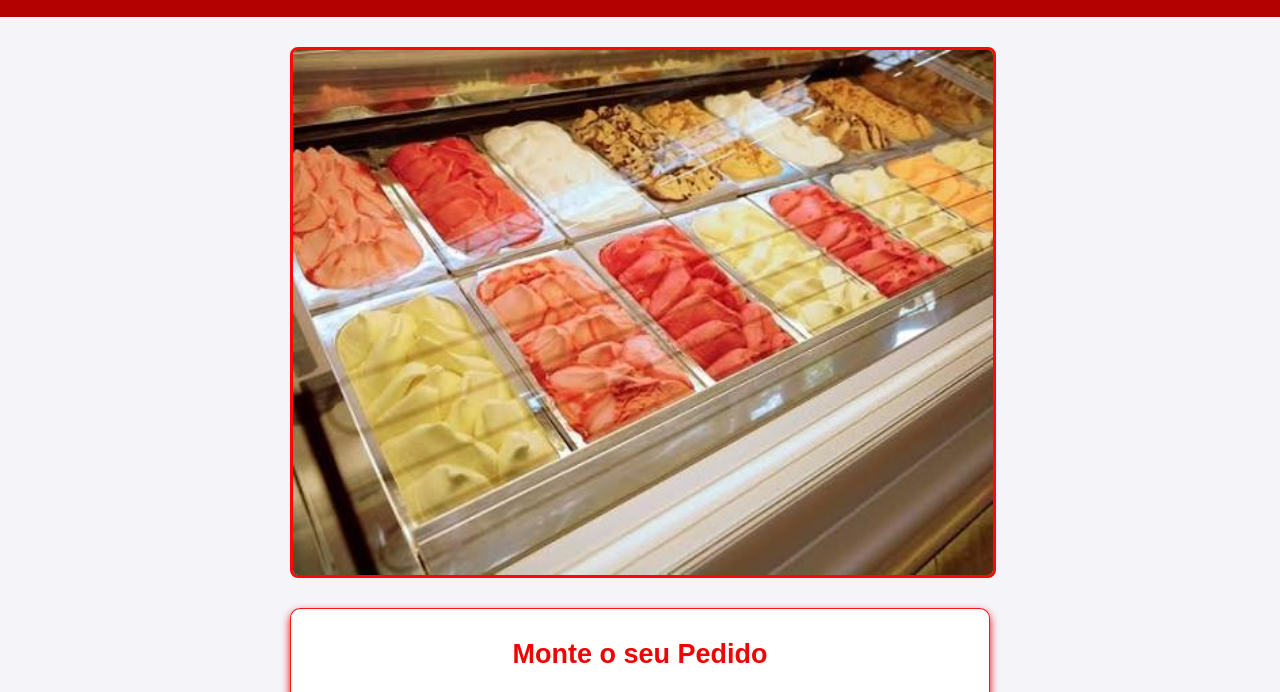
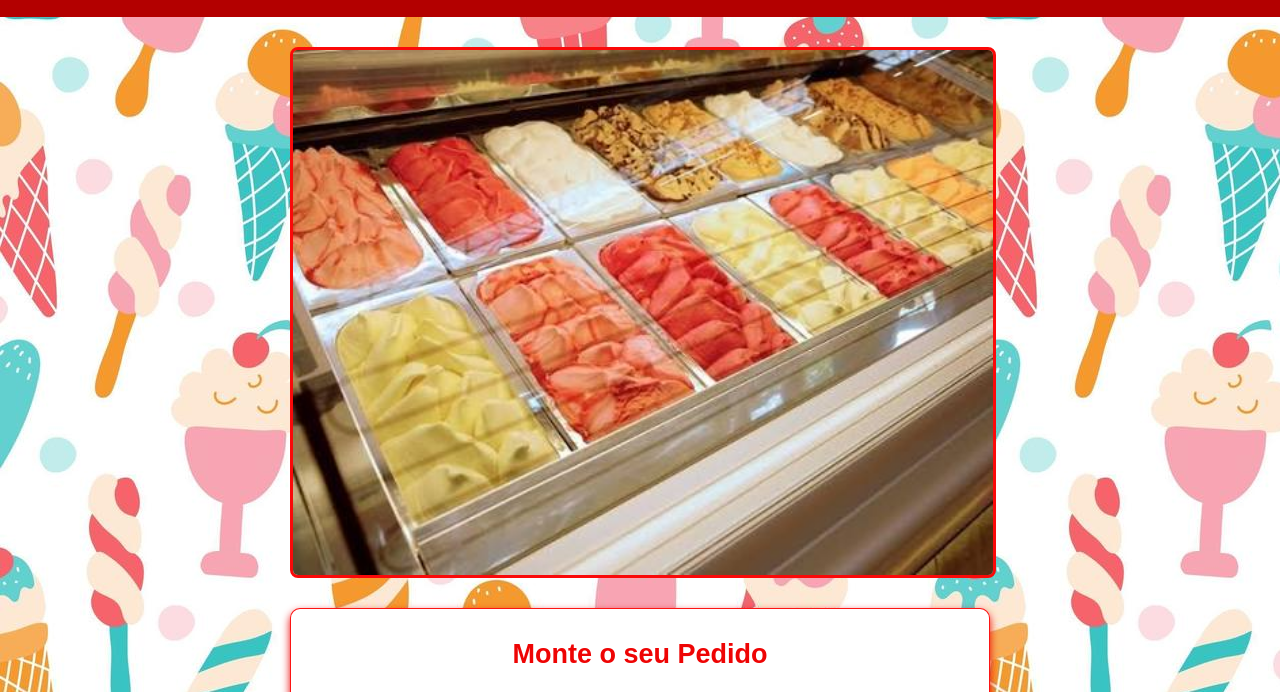
Before and after one commit to fabianacarvalho1810-jpg/sorveteriasite, a plain HTML site: page index.html in a window 1280 px wide. Shown: the part 89-781 px from the top of the page. Drawn offline with Linux system fonts and the light colour scheme.

Commit message:
Add files via upload

```diff
--- a/estilo.css
+++ b/estilo.css
@@ -2,7 +2,7 @@
 body {
     font-family: Arial, sans-serif;
     font-size: 18px;
-    background-color: #f4f4f9;
+    background-image: url('sabor.jpg');
     color: #ef0e0e;
     margin: 0;
     padding: 0;
```
Also changed, not shown: sabor.jpg (added).
